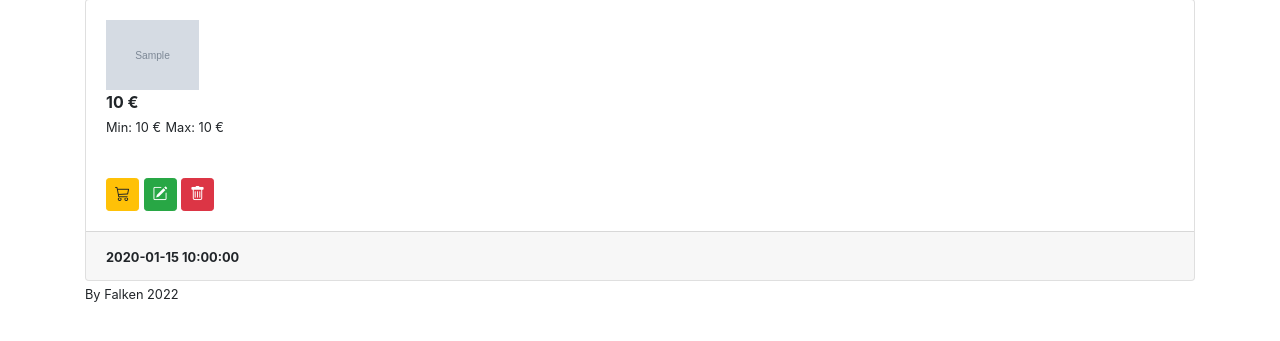
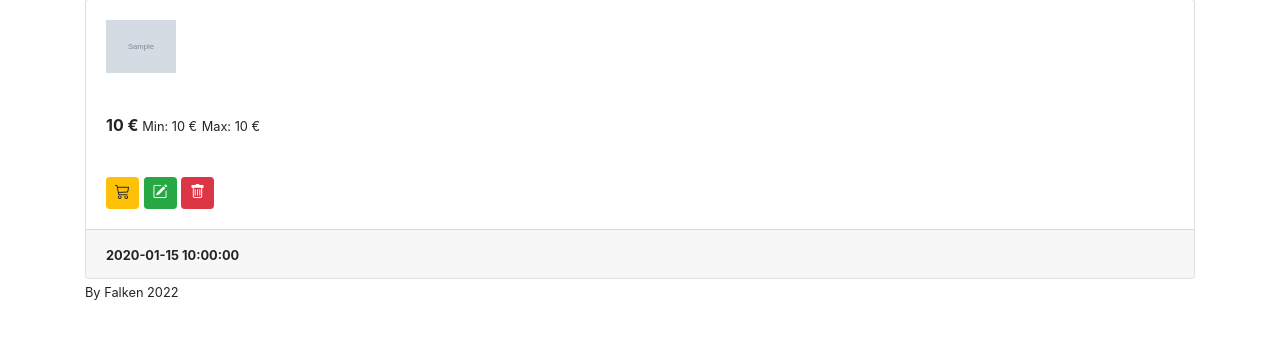
Before and after one commit to falken20/primazon, a Flask app: template templates/product_list_group.html in a window 1280 px wide. Shown: the part 76-417 px from the top of the page. Run offline with Flask 3, Linux system fonts and the light colour scheme; the template is opened without the code that fills it: most values are stand-ins (such as "Sample title", 1, 10 or a date in 2020); grey boxes marked "Sample" are stand-in pictures; parts of the project's set-up code (start-up, migrations or seed data) failed here and were passed over; some libraries are stand-ins or nearby versions.

Commit message:
Adapting design to grouped cards

```diff
--- a/templates/product_list_group.html
+++ b/templates/product_list_group.html
@@ -3,12 +3,16 @@
 {% block content %}
 
 <div class="container">
-    <div class="card-group">
+    <div class="row row-cols-1 row-cols-md-3 g-4">
+    <div class="col">
     {% for product in products %}
-        <div class="card" style="width: 33%">
+        <!--<div class="card" style="width: 33%">-->
+        <div class="card">
             <div class="card-body">
-                <img src="{{ product.product_url_photo }}" height="70">
-                <div style="font-weight: bold; font-size: medium;">{{ product.product_price }} € </div>
+                <img src="{{ product.product_url_photo }}" width="70">
+            </div>
+            <div class="card-body">
+                <small style="font-weight: bold; font-size: medium;">{{ product.product_price }} € </small>
                 <small>Min: {{ product.product_min_price }} €</small>
                 <small>Max: {{ product.product_max_price }} €</small>
             </div>
@@ -26,5 +30,6 @@
         </div>
     {% endfor %}
     </div>
+    </div>
 </div>
 {% endblock content %}
```
